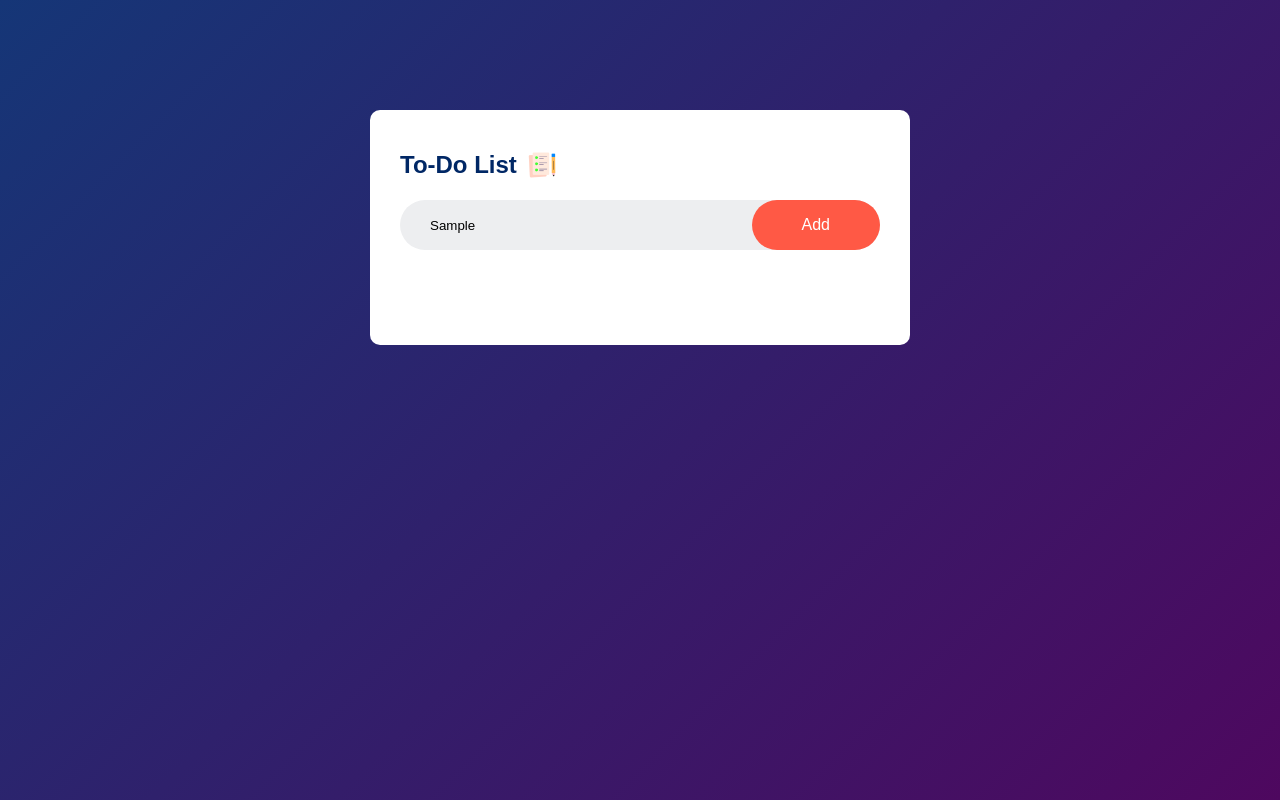
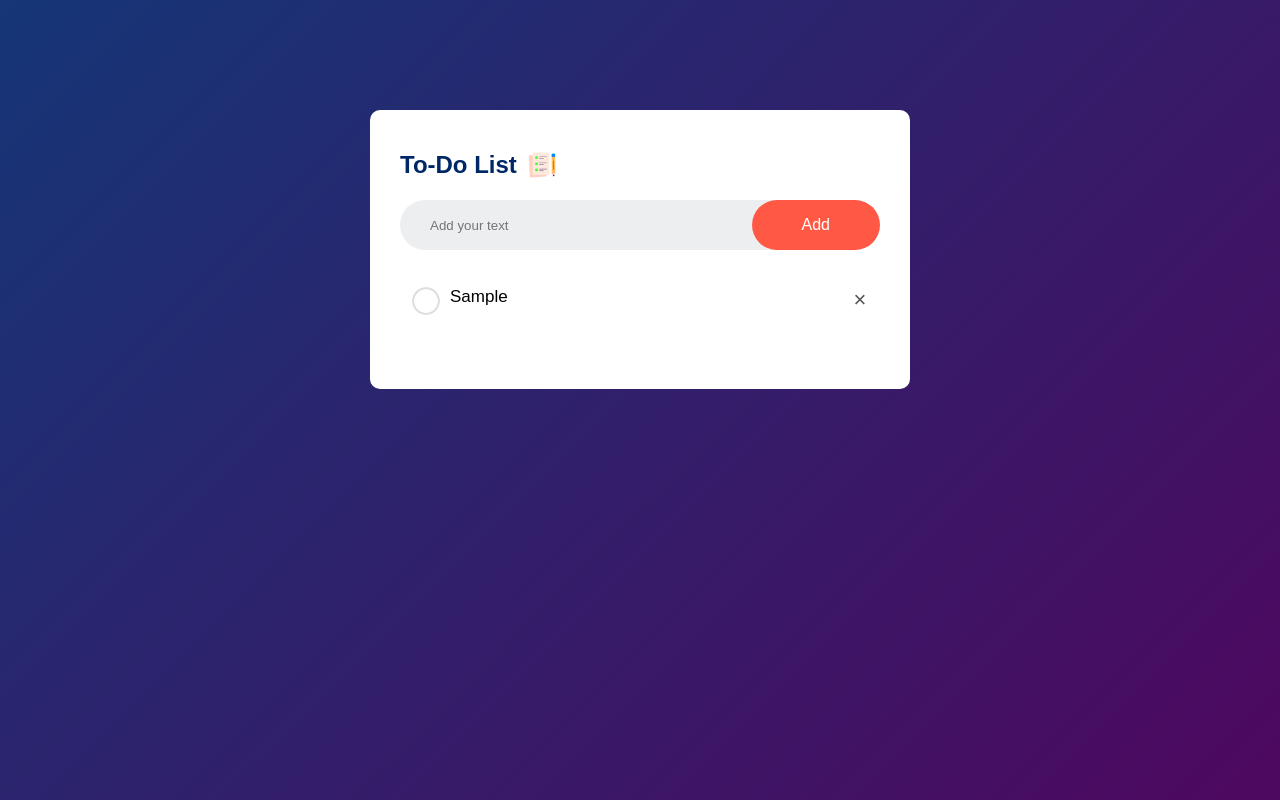
Before and after one commit to kpharthiban/basic-todo-app, a plain HTML site: page index.html in a window 1280 px wide. Both pictures are taken after typing "Sample" into the empty fields and a click on the button "Add". Drawn offline with Linux system fonts and the light colour scheme.

Commit message:
Added script.js and addTask()

```diff
--- a/index.html
+++ b/index.html
@@ -12,7 +12,7 @@
             <h2>To-Do List <img src="images/icon.png" alt="To-Do Icon"></h2>
             <div class="row">
                 <input type="text" id="input-box", placeholder="Add your text">
-                <button>Add</button>
+                <button onclick="addTask()">Add</button>
             </div>
             <ul id="list-container">
                 <!-- <li class="checked">Task 1</li>
@@ -21,5 +21,6 @@
             </ul>
         </div>
     </div>
+    <script src="script.js"></script>
 </body>
 </html>
--- /dev/null
+++ b/script.js
@@ -0,0 +1,17 @@
+const inputBox = document.getElementById("input-box");
+const listContainer = document.getElementById("list-container");
+
+function addTask() {
+    if(inputBox.value == '') {
+        alert('You must write something!');
+    }
+    else {
+        let li = document.createElement("li");
+        li.innerHTML = inputBox.value;
+        listContainer.appendChild(li);
+        let span = document.createElement("span");
+        span.innerHTML = "\u00d7";
+        li.appendChild(span);
+    }
+    inputBox.value = "";
+}
--- a/style.css
+++ b/style.css
@@ -99,3 +99,20 @@ ul li.checked {
 ul li.checked::before {
     background-image: url(images/checked.png);
 }
+
+ul li span {
+    position: absolute;
+    right: 0;
+    top: 5px;
+    width: 40px;
+    height: 40px;
+    font-size: 22px;
+    color: #555;
+    line-height: 40px;
+    text-align: center;
+    border-radius: 50%;
+}
+
+ul li span:hover {
+    background: #edeef0;
+}
```
